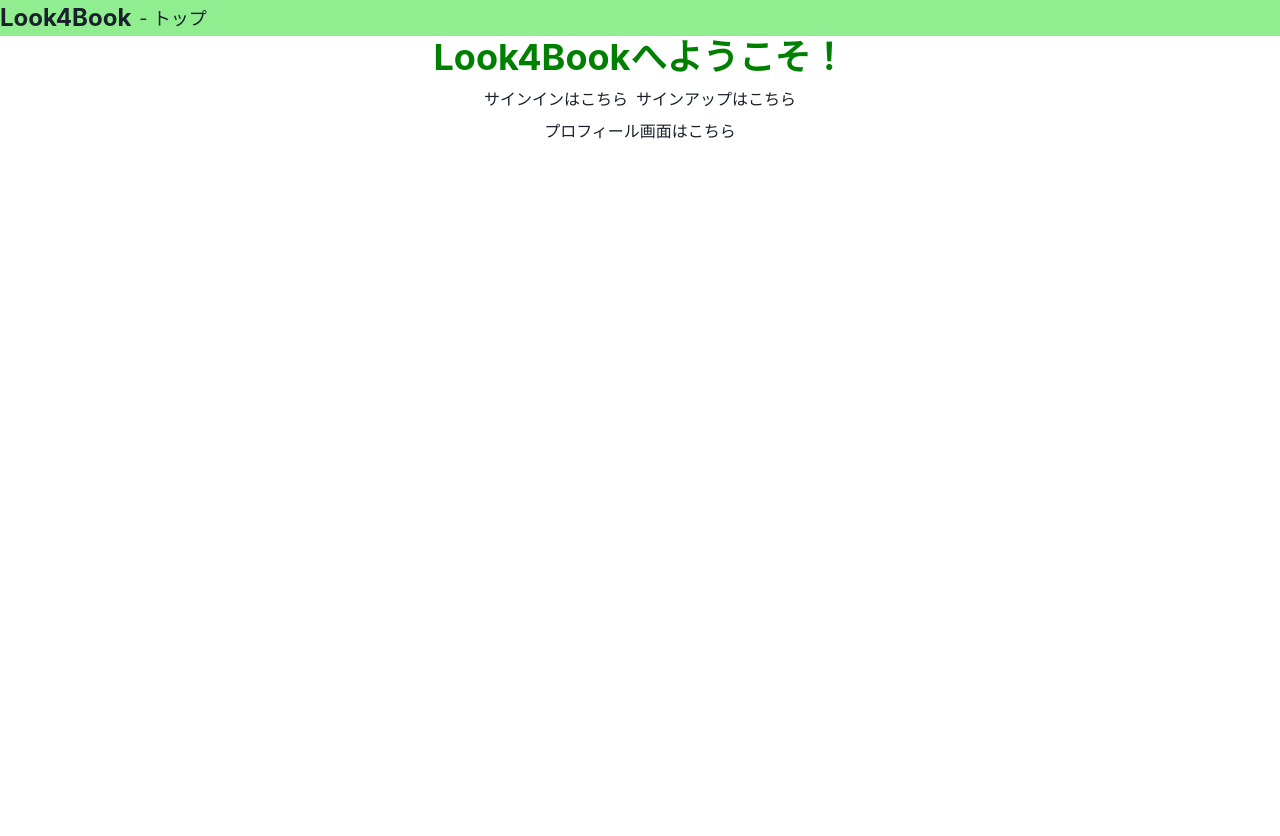
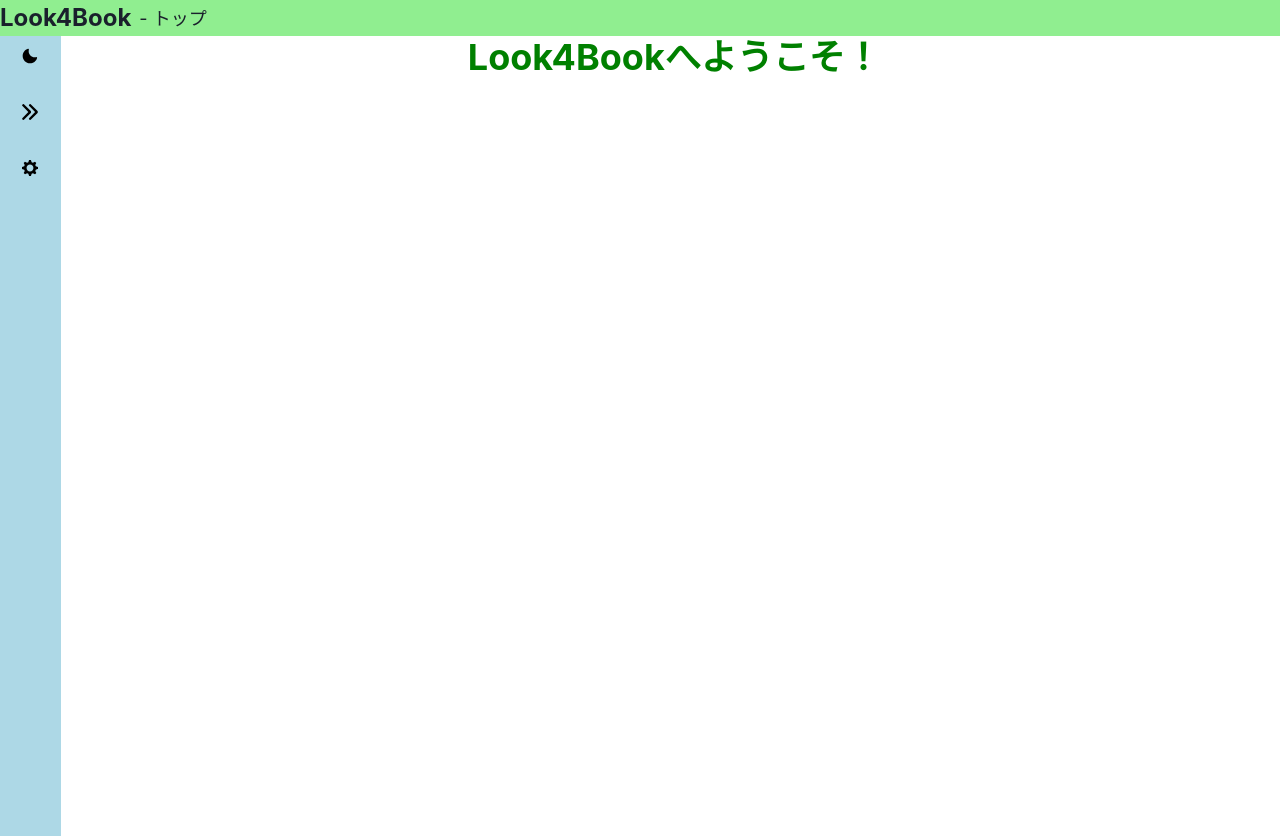
Before and after one commit to hal-goldfish/Look4Book, a Next.js app in the folder frontend_Project/node/frontend/: page / in a window 1280 px wide. Before the commit the page ends 800 px from the top, so only its background shows below. Built offline with nearby package versions, Linux system fonts and the light colour scheme.

Commit message:
サイドメニューを全画面に追加

```diff
--- a/frontend_Project/node/frontend/src/components/template/SignIn.tsx
+++ b/frontend_Project/node/frontend/src/components/template/SignIn.tsx
@@ -6,7 +6,7 @@ import axios from "axios";
 import { GET_USER_LIST } from "../../consts/API";
 import { login } from "../../functions/login";
 import { Box, Button, FormControl, FormErrorMessage, FormHelperText, FormLabel, Heading, HStack, Input, Link, Text, VStack } from "@chakra-ui/react";
-import { USER_PROFILE } from "../../consts/PAGE";
+import { SIGN_UP, USER_PROFILE } from "../../consts/PAGE";
 
 export const SignIn = () => {
     const {signin} = useAuthUserContext();
@@ -37,8 +37,7 @@ export const SignIn = () => {
     };
     return (
         <VStack alignItems='center'>
-            <Heading><Text>サインインページです</Text></Heading>
-            <Link href='/'><Text color='blue'>トップページに戻る</Text></Link>
+            <Link href={SIGN_UP}><Text color='blue'>サインアップはこちら</Text></Link>
             <Box h='300px' w='600px' borderColor='black' borderWidth='2px' overflow='auto'>
                 {userList.map((user, id) => <Text fontSize='16px'>{id}.{user}</Text>)}
             </Box>
--- a/frontend_Project/node/frontend/src/components/template/SignOut.tsx
+++ b/frontend_Project/node/frontend/src/components/template/SignOut.tsx
@@ -1,4 +1,4 @@
-import { Button, Text } from "@chakra-ui/react";
+import { Button, Text, VStack } from "@chakra-ui/react";
 import React from "react";
 import { useAuthUserContext } from "../../providers/AuthUser";
 import { useRouter } from "next/router";
@@ -13,7 +13,9 @@ export const SignOut = () => {
         })
     };
     return (
-        <Button onClick={onClick}><Text>サインアウト</Text></Button>
+        <VStack alignItems='center'>
+            <Button onClick={onClick}><Text>サインアウト</Text></Button>
+        </VStack>
     );
 };
 
--- a/frontend_Project/node/frontend/src/components/template/SignUp.tsx
+++ b/frontend_Project/node/frontend/src/components/template/SignUp.tsx
@@ -4,7 +4,7 @@ import { POST_SIGNUP } from "../../consts/API";
 import { useRouter } from "next/router";
 import { login } from "../../functions/login";
 import { useAuthUserContext } from "../../providers/AuthUser";
-import { Button, FormControl, FormErrorMessage, FormLabel, Heading, HStack, Input, Link, Text, VStack } from "@chakra-ui/react";
+import { Button, FormControl, FormLabel, Input, Text, VStack } from "@chakra-ui/react";
 import { USER_PROFILE } from "../../consts/PAGE";
 
 export const SignUp = () => {
@@ -35,8 +35,6 @@ export const SignUp = () => {
     };
     return (
         <VStack alignItems='center'>
-            <Heading><Text>サインアップページです</Text></Heading>
-            <Link href='/'><Text color='blue'>トップページに戻る</Text></Link>
             <FormControl w='600px'>
                 <FormLabel><Text>ユーザー名とパスワードを入力してください</Text></FormLabel>
                 <VStack spacing='16px'>
--- /dev/null
+++ b/frontend_Project/node/frontend/src/components/template/TopPage.tsx
@@ -0,0 +1,10 @@
+import { VStack, Heading, Text } from "@chakra-ui/react";
+import React from "react";
+
+export const TopPage = () => {
+    return (
+        <VStack width='100%' alignItems='center'>
+            <Heading><Text color='green'>Look4Bookへようこそ！</Text></Heading>
+        </VStack>
+    );
+};
--- a/frontend_Project/node/frontend/src/pages/index.tsx
+++ b/frontend_Project/node/frontend/src/pages/index.tsx
@@ -1,19 +1,20 @@
-import { Heading, HStack, Link, Text, VStack } from "@chakra-ui/react";
+import { HStack } from "@chakra-ui/react";
 import React from "react";
 import { Header } from "../components/orgnism/Header";
+import { SideMenu } from "../components/orgnism/SideMenu";
+import { useAuthUserContext } from "../providers/AuthUser";
+import { menuListWhenSignIn, menuListWhenSignOut } from "../consts/SideMenu";
+import { TopPage as TopPageTemplate } from "../components/template/TopPage";
 
 export const Top = () => {
+    const {isLogin} = useAuthUserContext();
     return (
         <>
             <Header subText='トップ'/>
-            <VStack alignItems='center' display='flex'>
-                <Heading><Text color='green'>Look4Bookへようこそ！</Text></Heading>
-                <HStack>
-                    <Link href='/SignIn'><Text fontSize='16px'>サインインはこちら</Text></Link>
-                    <Link href='/SignUp'><Text fontSize='16px'>サインアップはこちら</Text></Link>
-                </HStack>
-                    <Link href='/UserProfile'><Text>プロフィール画面はこちら</Text></Link>
-            </VStack>
+            <HStack alignItems='flex-start'>
+                <SideMenu  menuList={isLogin? menuListWhenSignIn: menuListWhenSignOut}/>
+                <TopPageTemplate/>
+            </HStack>
         </>
     );
 };
```
Also changed, not shown: frontend_Project/node/frontend/src/components/template/UserProfile.tsx (+2 -12 lines), frontend_Project/node/frontend/src/pages/SignIn.tsx (+9 -1 lines), frontend_Project/node/frontend/src/pages/SignOut.tsx (+9 -1 lines), frontend_Project/node/frontend/src/pages/SignUp.tsx (+9 -1 lines), frontend_Project/node/frontend/src/pages/UserProfile.tsx (+9 -1 lines).
